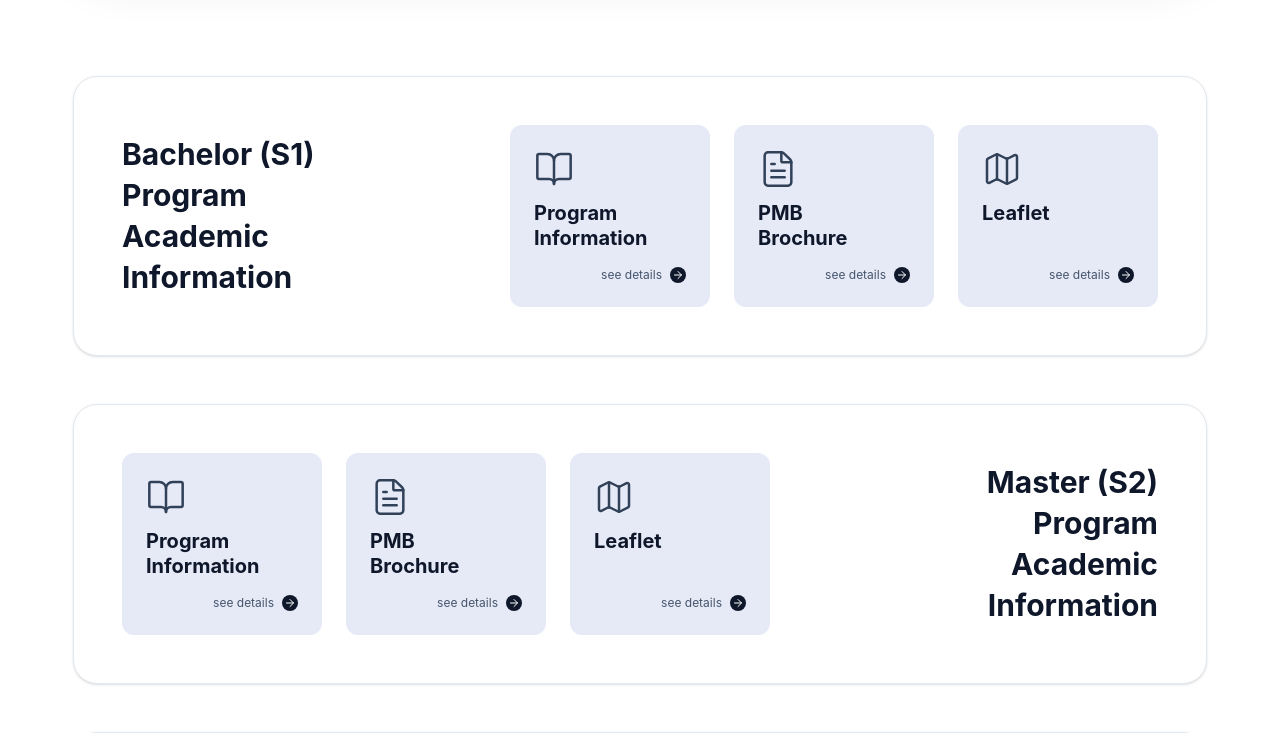
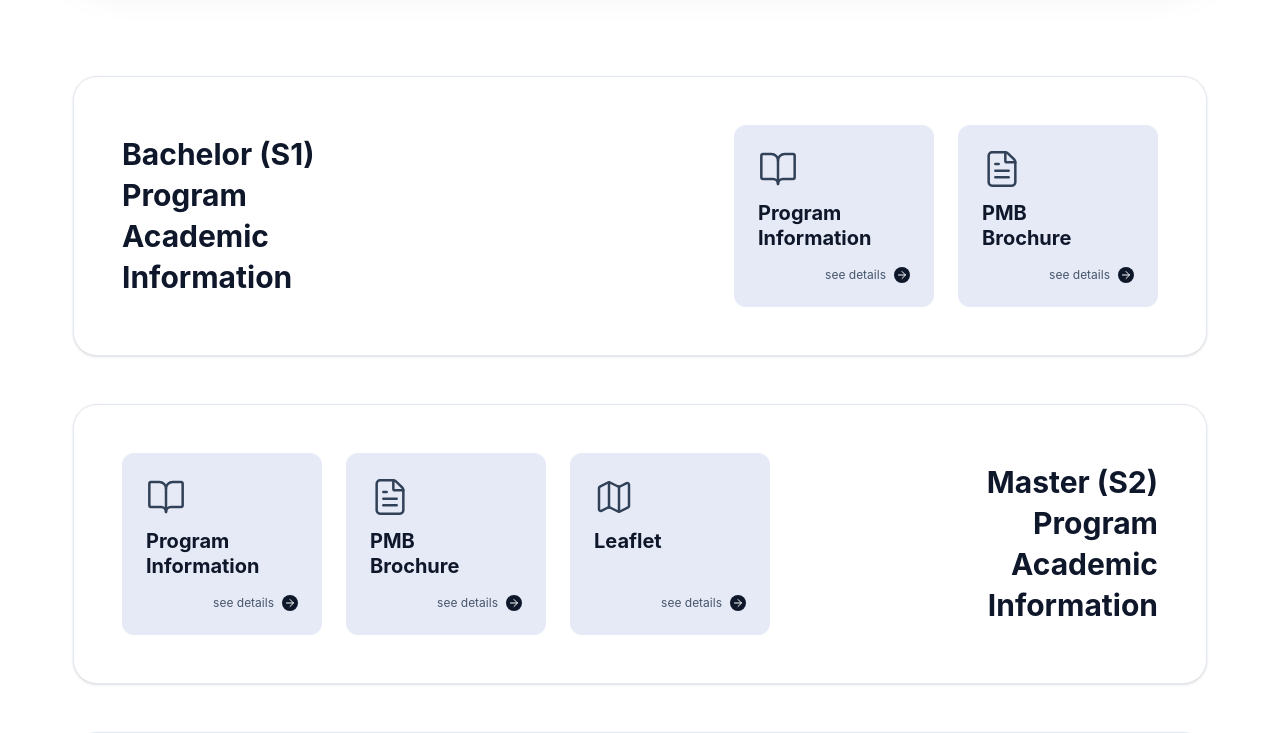
Before and after one commit to pablutuu/informatics-web-rebuild, a Next.js app: page /akademik in a window 1280 px wide. Shown: the part 660-1393 px from the top of the page. Built offline with nearby package versions, Linux system fonts and the light colour scheme.

Commit message:
feat(academic): menambah animasi dan menambah brochure

```diff
--- a/app/akademik/page.tsx
+++ b/app/akademik/page.tsx
@@ -1,11 +1,23 @@
 
+
+"use client";
 
 import AcademicHero from "@/component/academic/AcademicHero";
 import AcademicSection from "@/component/academic/AcademicSection";
 import ProgramCard from "@/component/academic/ProgramCard";
-import { BookOpen, FileText, Map } from "lucide-react";
+import { BookOpen, FileText, Map, X } from "lucide-react";
+import { useState } from "react";
+import Image from "next/image";
 
 export default function AcademicPage() {
+  const [isModalOpen, setIsModalOpen] = useState(false);
+  const [brochureImage, setBrochureImage] = useState("");
+
+  const handleBrochureClick = (imageUrl: string) => {
+    setBrochureImage(imageUrl);
+    setIsModalOpen(true);
+  };
+
   const s1Cards = [
     {
       title: "Program Information",
@@ -15,12 +27,7 @@ export default function AcademicPage() {
     {
       title: "PMB Brochure",
       icon: <FileText className="w-8 h-8 md:w-10 md:h-10 text-slate-700" strokeWidth={1.5} />,
-      link: "/academic/bachelor/brochure", // Placeholder link
-    },
-    {
-      title: "Leaflet",
-      icon: <Map className="w-8 h-8 md:w-10 md:h-10 text-slate-700" strokeWidth={1.5} />,
-      link: "/academic/bachelor/leaflet", // Placeholder link
+      onClick: () => handleBrochureClick("/images/brochure-bachelor.png"),
     },
   ];
 
@@ -69,12 +76,15 @@ export default function AcademicPage() {
 
         {/* Bachelor (S1) Section - Text Left, Cards Right */}
         <AcademicSection title="Bachelor (S1) Program Academic Information">
+          {/* Spacer to align 2 cards to the right on desktop */}
+          <div className="hidden md:block" aria-hidden="true" />
           {s1Cards.map((card, index) => (
              <ProgramCard
                key={index}
                title={card.title}
                icon={card.icon}
-              link={card.link}
+               link={(card as any).link}
+               onClick={(card as any).onClick}
              />
            ))}
         </AcademicSection>
@@ -107,6 +117,39 @@ export default function AcademicPage() {
         </AcademicSection>
       </main>
 
+      {/* Image Modal */}
+      {isModalOpen && (
+        <div
+          className="fixed inset-0 z-[2000] flex items-center justify-center bg-black/80 backdrop-blur-sm p-4 md:p-8 transition-opacity duration-300 animate-in fade-in"
+          onClick={() => setIsModalOpen(false)}
+        >
+          {/* Close button - Fixed top right */}
+          <button
+            onClick={() => setIsModalOpen(false)}
+            className="absolute top-6 right-6 z-[2010] bg-white/10 hover:bg-white/20 text-white rounded-full p-2 transition-colors backdrop-blur-md"
+          >
+            <X size={32} />
+          </button>
+
+          <div
+            className="relative w-full h-full max-w-5xl max-h-[90vh] flex items-center justify-center animate-in zoom-in-95 duration-200"
+            onClick={(e) => e.stopPropagation()}
+          >
+            {brochureImage && (
+              <div className="relative w-full h-full">
+                <Image
+                  src={brochureImage}
+                  alt="PMB Brochure"
+                  fill
+                  className="object-contain drop-shadow-2xl"
+                  quality={100}
+                />
+              </div>
+            )}
+          </div>
+        </div>
+      )}
+
 
     </div>
   );
--- a/component/academic/AcademicSection.tsx
+++ b/component/academic/AcademicSection.tsx
@@ -1,5 +1,7 @@
+"use client";
 
-import { ReactNode } from "react";
+import { ReactNode, useEffect, useRef } from "react";
+import { motion, useAnimation, useInView } from "framer-motion";
 
 interface AcademicSectionProps {
   title: string;
@@ -8,8 +10,37 @@ interface AcademicSectionProps {
 }
 
 export default function AcademicSection({ title, children, reversed = false }: AcademicSectionProps) {
+  const ref = useRef(null);
+  const isInView = useInView(ref, { amount: 0.3 });
+  const controls = useAnimation();
+
+  useEffect(() => {
+    if (isInView) {
+      controls.start("visible");
+    } else {
+      // Check if element is below the viewport (scrolling up)
+      // When scrolling down, the element goes above the viewport (top < 0) - we keep it visible
+      // When scrolling up, the element goes below the viewport (top > 0) - we reset it
+      if (ref.current) {
+        const rect = (ref.current as HTMLElement).getBoundingClientRect();
+        if (rect.top > 0) {
+          controls.start("hidden");
+        }
+      }
+    }
+  }, [isInView, controls]);
+
   return (
-    <div className="w-full flex justify-center px-4 md:px-[73px] py-6">
+    <motion.div
+      ref={ref}
+      className="w-full flex justify-center px-4 md:px-[73px] py-6"
+      initial="hidden"
+      animate={controls}
+      variants={{
+        hidden: { opacity: 0, x: reversed ? 100 : -100 },
+        visible: { opacity: 1, x: 0, transition: { duration: 0.8, ease: "easeOut" } }
+      }}
+    >
       <div className="w-full max-w-[1320px] bg-white border border-slate-200 rounded-3xl p-8 md:p-12 shadow-sm">
         <div
           className={`flex flex-col gap-8 md:gap-16 items-center ${
@@ -29,6 +60,6 @@ export default function AcademicSection({ title, children, reversed = false }: A
           </div>
         </div>
       </div>
-    </div>
+    </motion.div>
   );
 }
--- a/component/academic/ProgramCard.tsx
+++ b/component/academic/ProgramCard.tsx
@@ -6,10 +6,11 @@ import { ReactNode } from "react";
 interface ProgramCardProps {
   title: string;
   icon: ReactNode;
-  link: string;
+  link?: string;
+  onClick?: () => void;
 }
 
-export default function ProgramCard({ title, icon, link }: ProgramCardProps) {
+export default function ProgramCard({ title, icon, link, onClick }: ProgramCardProps) {
   return (
     <div className="bg-[#E6EAF6] rounded-xl p-6 flex flex-col justify-between hover:shadow-lg transition-shadow duration-300 min-h-[160px]">
       <div className="flex flex-col gap-3">
@@ -22,16 +23,27 @@ export default function ProgramCard({ title, icon, link }: ProgramCardProps) {
       </div>
 
       <div className="flex justify-end mt-4">
-        <Link
-          href={link}
+        {onClick ? (
+          <button
+            onClick={onClick}
             className="flex items-center gap-2 text-xs text-slate-600 hover:text-blue-900 transition-colors group"
           >
             see details
             <div className="bg-slate-900 rounded-full p-0.5 text-white group-hover:bg-blue-900 transition-colors">
                <ArrowRight size={12} />
             </div>
-
+          </button>
+        ) : (
+          <Link
+            href={link || '#'}
+            className="flex items-center gap-2 text-xs text-slate-600 hover:text-blue-900 transition-colors group"
+          >
+            see details
+            <div className="bg-slate-900 rounded-full p-0.5 text-white group-hover:bg-blue-900 transition-colors">
+               <ArrowRight size={12} />
+            </div>
           </Link>
+        )}
       </div>
     </div>
   );
```
Also changed, not shown: public/images/brochure-bachelor.png (added). Lines whose indentation alone changed are shown as unchanged.
